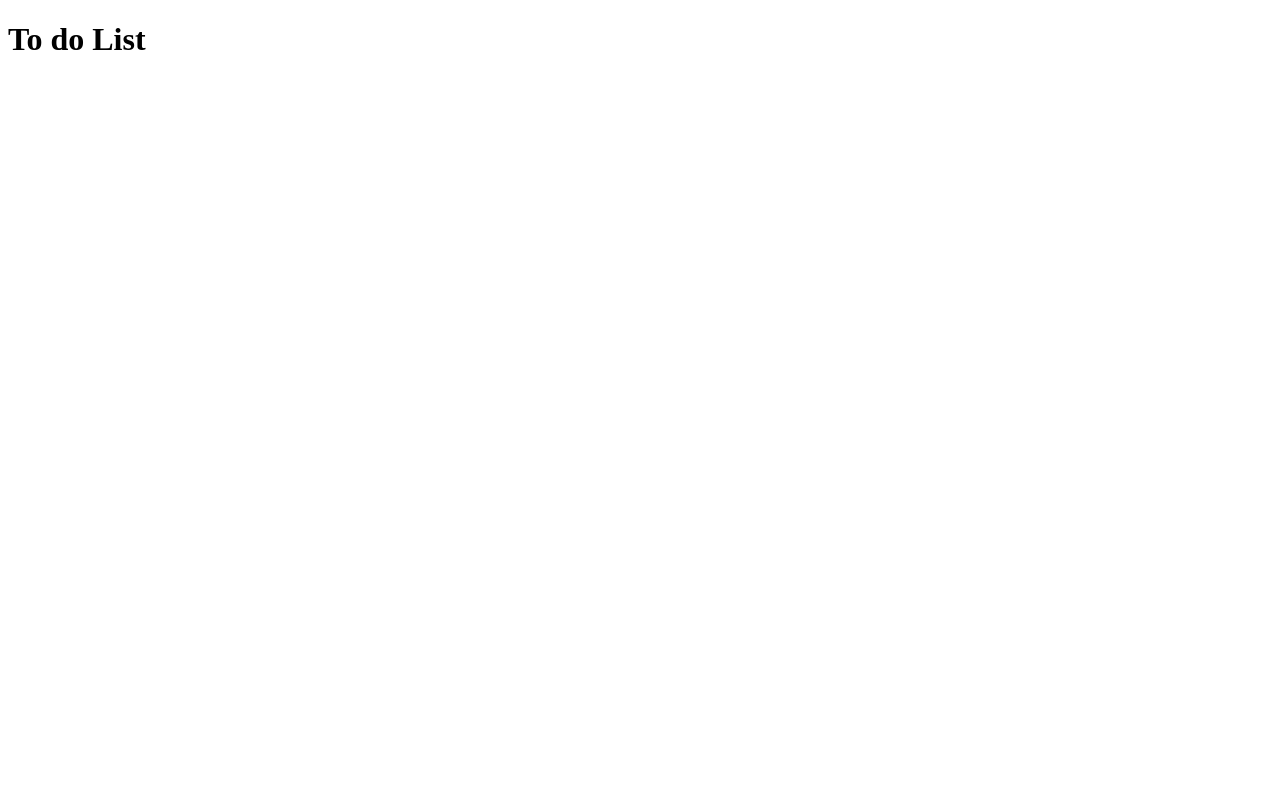
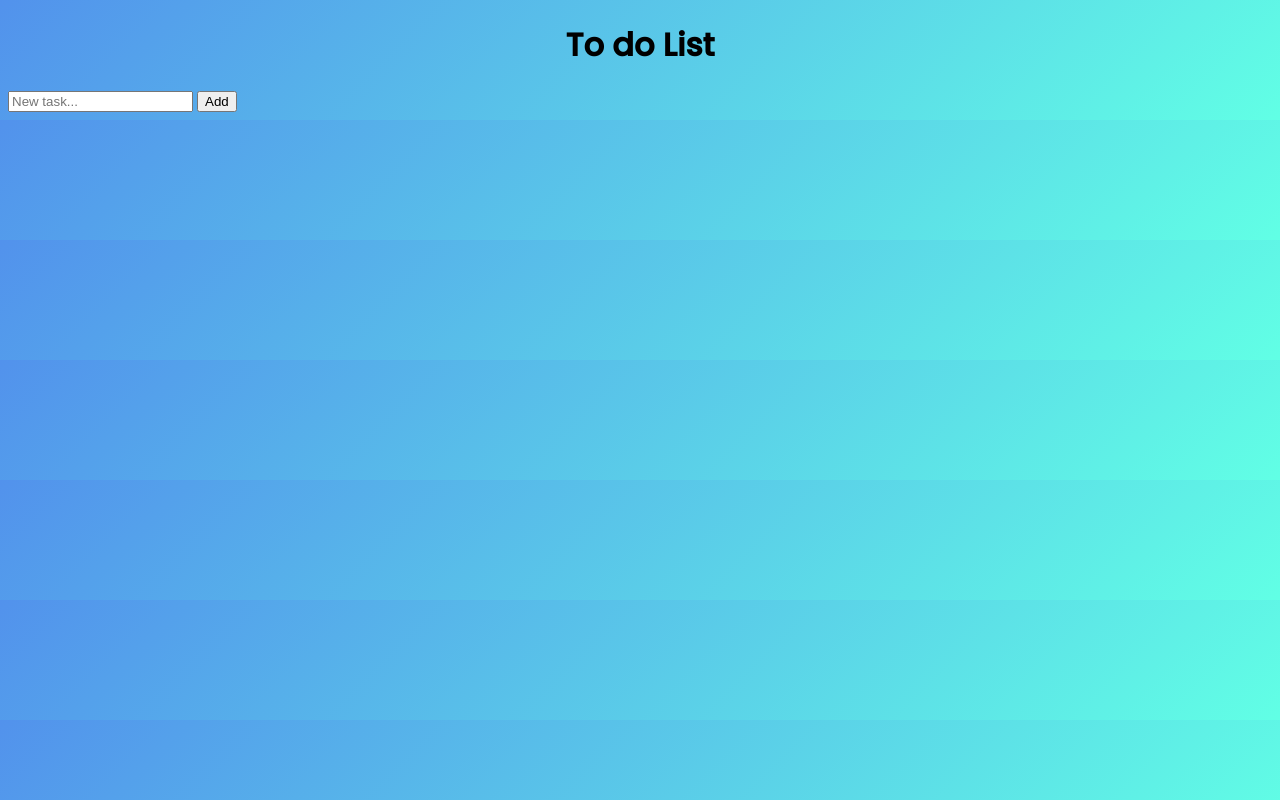
Before and after one commit to JaviNGD/ToDoList, a plain HTML site: page index.html in a window 1280 px wide. Drawn offline with Linux system fonts and the light colour scheme.

Commit message:
Structure

```diff
--- /dev/null
+++ b/css/style.css
@@ -0,0 +1,12 @@
+body {
+    background: linear-gradient(
+        135deg,
+        #5292ec,
+        #61ffe5
+    );
+}
+
+h1 {
+    text-align: center;
+    font-family: "Poppins";
+}
--- a/index.html
+++ b/index.html
@@ -2,9 +2,22 @@
 <html lang="es">
     <head>
         <meta charset="UTF-8">
+        <link rel="stylesheet" href="css/style.css">
+        <link rel="stylesheet" href="https://cdnjs.cloudflare.com/ajax/libs/font-awesome/6.2.0/css/all.min.css">
+        <link rel="stylesheet" href="https://fonts.googleapis.com/css2?family=Poppins:wght@400;500&display=swap">
         <title>To do List</title>
     </head>
     <body>
         <h1>To do List</h1>
+        <div class="container">
+            <div class="add-task">
+                <form id="to-do-form">
+                    <input type="text" id="task" placeholder="New task..." required>
+                    <button type="submit">Add</button>
+                </form>
+            </div>
+            <div class="tasks">
+            </div>
+        </div>
     </body>
 </html>
```
Also changed, not shown: src/script.js (added).
